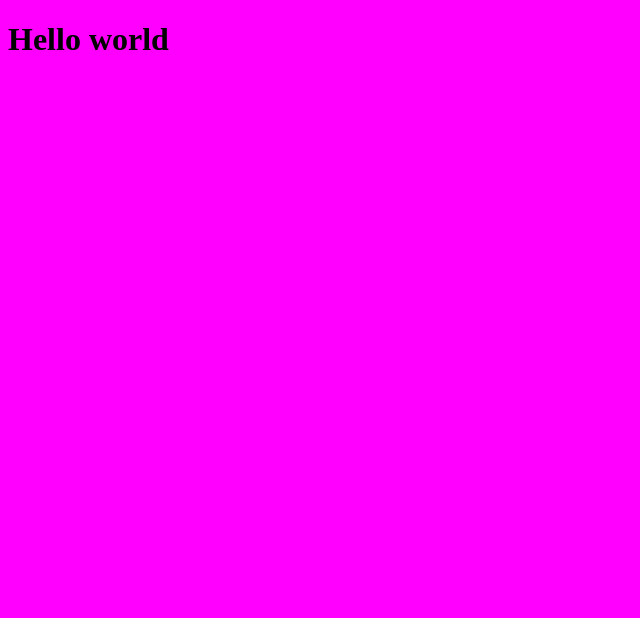
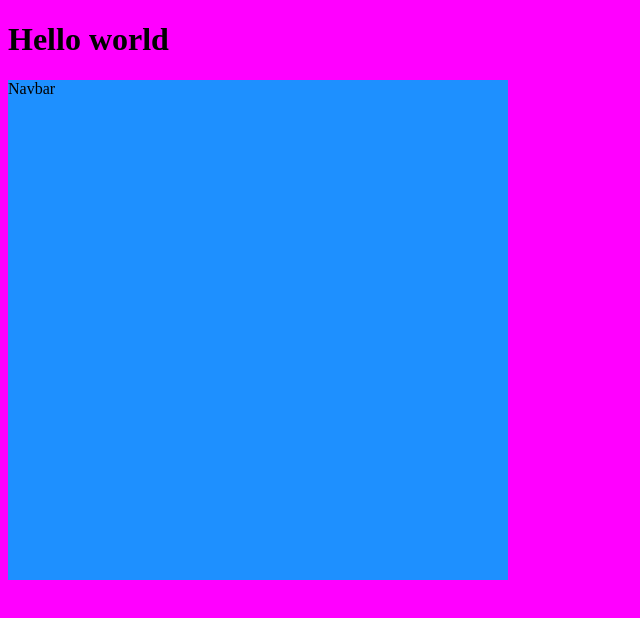
Before and after one commit to Mabdille/portfolio, a plain HTML site: page index.html in a window 1280 px wide. Shown: the whole page, without its empty margins (0-640 px from the left). Drawn offline with Linux system fonts and the light colour scheme.

Commit message:
added stylesheet

```diff
--- a/index.html
+++ b/index.html
@@ -3,10 +3,12 @@
 <head>
     <meta charset="UTF-8">
     <meta name="viewport" content="width=device-width, initial-scale=1.0">
-    <link rel="stylesheet" href="style.css">
+    <link rel="stylesheet" href="styles/style.css">
     <title>Document</title>
 </head>
 <body>
     <h1>Hello world</h1>
+
+<div class="navbar">Navbar</div>
 </body>
 </html>
--- a/style.css
+++ /dev/null
@@ -1,3 +0,0 @@
-body {
-    background-color: magenta;
-}
--- /dev/null
+++ b/styles/navbar.css
@@ -0,0 +1,5 @@
+.navbar {
+    width: 500px;
+    height: 500px;
+    background-color:var(--blue);;
+}
--- /dev/null
+++ b/styles/style.css
@@ -0,0 +1,8 @@
+@import "variables.css";
+@import "navbar.css";
+
+
+
+body {
+    background-color: var(--magenta);
+}
--- /dev/null
+++ b/styles/variables.css
@@ -0,0 +1,5 @@
+:root {
+    --blue: #1e90ff;
+    --white: #ffffff;
+    --magenta:magenta;
+  }
```
